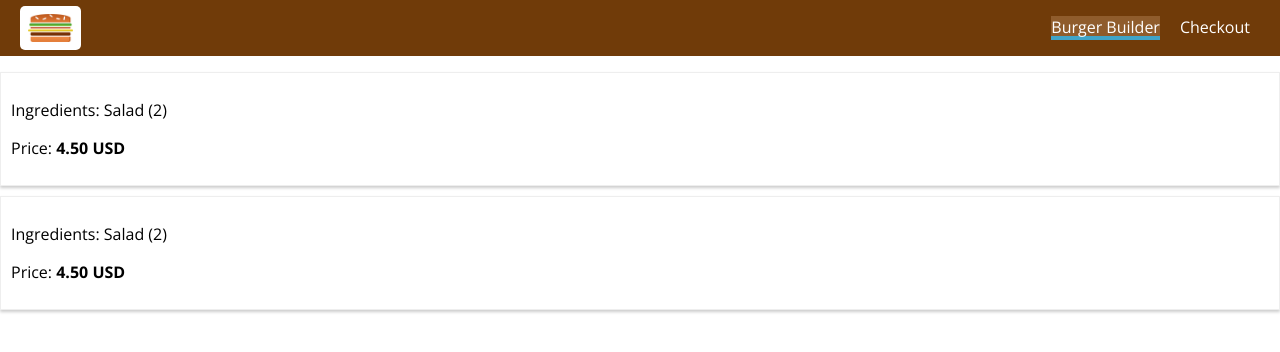
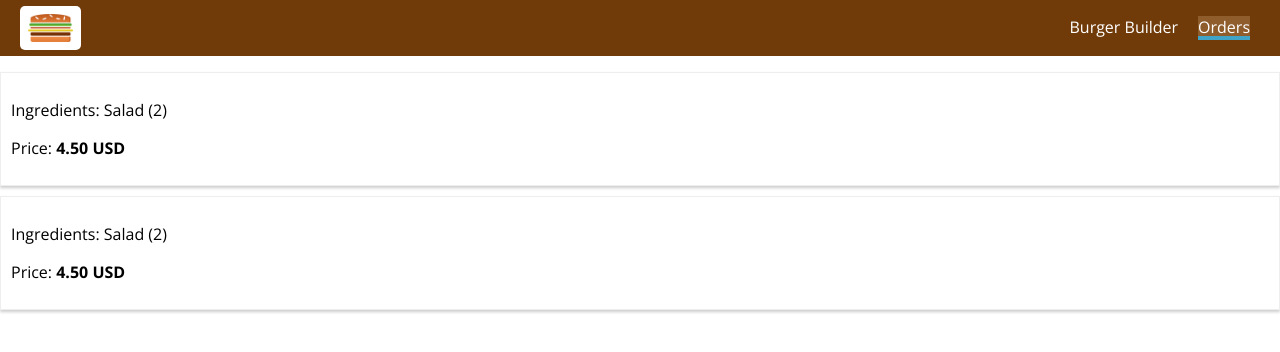
Before and after one commit to LukaszBigos/burger-builder, a React app: page /orders in a window 1280 px wide. Shown: the top 352 px of the page. Built offline with nearby package versions, Linux system fonts and the light colour scheme.

Commit message:
updating navigation links

```diff
--- a/src/components/Navigation/NavigationItems/NavigationItem/NavigationItem.js
+++ b/src/components/Navigation/NavigationItems/NavigationItem/NavigationItem.js
@@ -1,15 +1,14 @@
 import React from 'react';
+import { NavLink } from 'react-router-dom';
 
 import classes from './NavigationItem.css';
 
 const NavigationItem = (props) => {
   return (
     <li className={classes.NavigationItem}>
-      <a
-        href={props.link}
-        className={props.active ? classes.active : null}>
+      <NavLink to={props.link} exact={props.exact} activeClassName={classes.active}>
         {props.children}
-      </a>
+      </NavLink>
     </li>
   );
 };
--- a/src/components/Navigation/NavigationItems/NavigationItems.js
+++ b/src/components/Navigation/NavigationItems/NavigationItems.js
@@ -6,8 +6,8 @@
 const navigationItems = (props) => {
   return (
     <ul className={classes.NavigationItems}>
-      <NavigationItem link="/" active>Burger Builder</NavigationItem>
-      <NavigationItem link="/">Checkout</NavigationItem>
+      <NavigationItem link="/" exact>Burger Builder</NavigationItem>
+      <NavigationItem link="/orders">Orders</NavigationItem>
     </ul>
   );
 }
```
